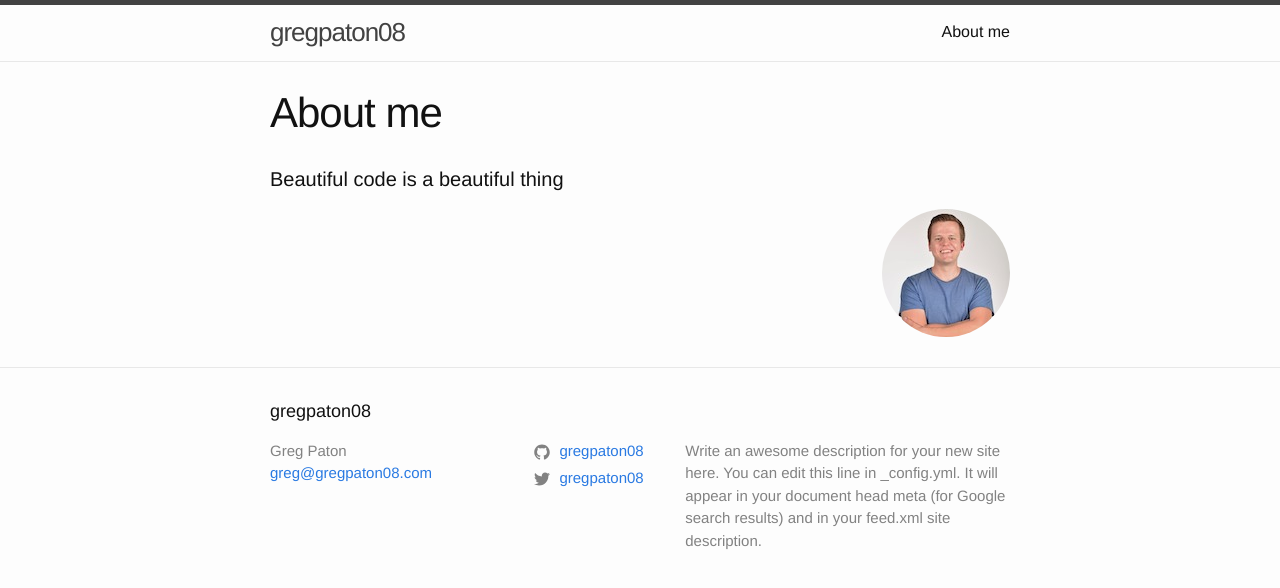
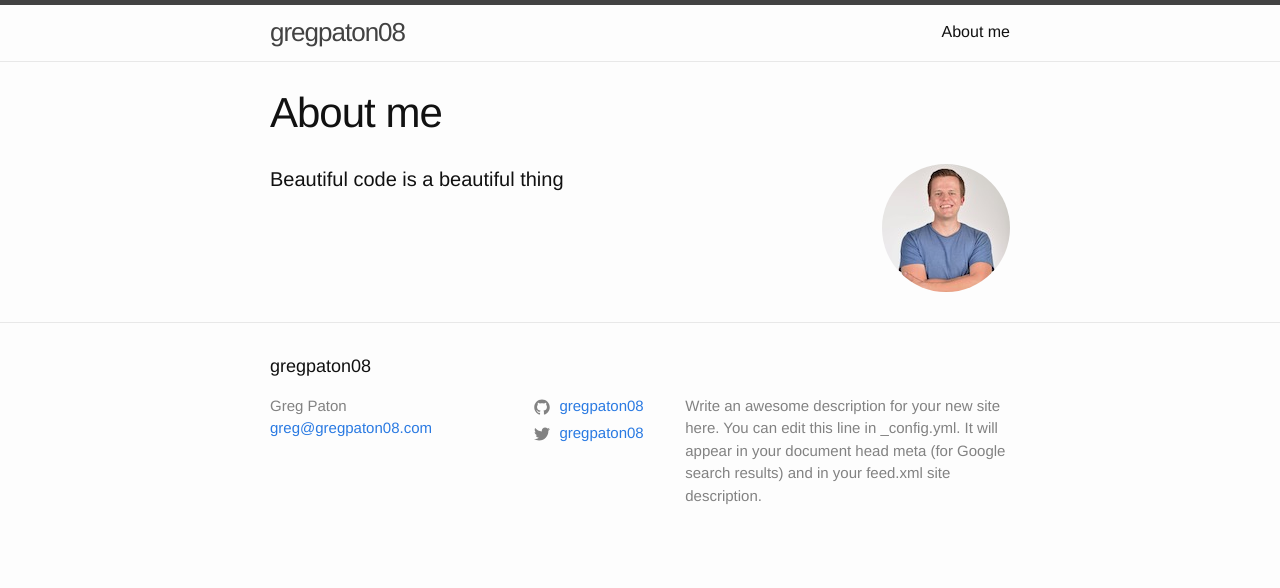
Before and after one commit to gregpaton08/gregpaton08.github.io, a Jekyll site: the page built from about.html, in a window 1280 px wide. Shown: the top 588 px of the page. Built offline with Jekyll 4.4.1, drawn with Linux system fonts in a browser that asks for light colours.

Commit message:
Update about

```diff
--- a/_sass/minima/_layout.scss
+++ b/_sass/minima/_layout.scss
@@ -254,7 +254,7 @@
 /**
  * Posts
  */
-.profile-pic img {
+.profile-pic {
   float: right;
   border-radius: 50%;
 }
--- a/about.html
+++ b/about.html
@@ -7,8 +7,10 @@ permalink: /about/
 <div class="about">
 
 
-  <h1 class="page-heading">Beautiful code is a beautiful thing</h1>
+  <h1 class="page-heading">
+    Beautiful code is a beautiful thing
+    <img class="profile-pic" src="{{ site.url }}/assets/profile_pic.jpg" height="128" width="128">
+  </h1>
 
-  <span class="profile-pic"><img src="{{ site.url }}/assets/profile_pic.jpg" height="128" width="128"></div>
 
 </div>
```
